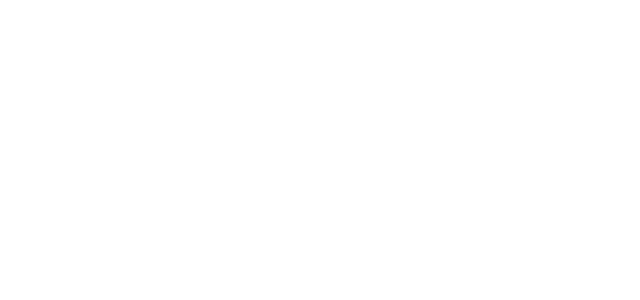
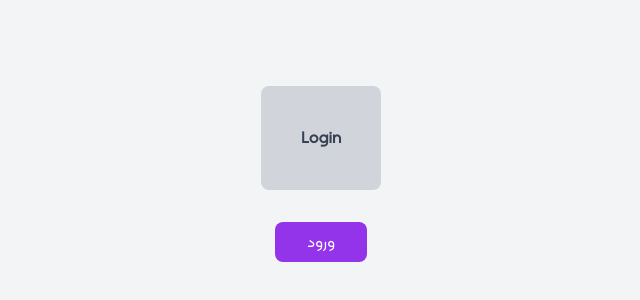
Before and after one commit to mohammad-zolghadr/admin-panel, a React (Create React App) app: page /login in a window 1280 px wide. Before the commit this address had no page. Shown: the part 226-526 px from the top of the page, without its empty margins (378-1018 px from the left). Built offline with nearby package versions, Linux system fonts and the light colour scheme; the HTML template or start-up script is replaced by a standard one.

Commit message:
Navbar only when logged in - README show steps

```diff
--- a/src/App.js
+++ b/src/App.js
@@ -16,8 +16,8 @@ const App = () => {
     <div className="font-nf">
       <Routes>
         <Route path="/" element={<Home />} />
+        <Route path="login" element={<Login />} />
         <Route path="/admin/*" element={<Navbar />}>
-          <Route path="login" element={<Login />} />
           <Route path="dashboard" element={<Dashboard />} />
           <Route path="posts" element={<Posts />} />
           <Route path="info" element={<Info />} />
--- a/src/components/Admin/Login.js
+++ b/src/components/Admin/Login.js
@@ -1,11 +1,18 @@
 import React from "react";
+import { Link } from "react-router-dom";
 
 const Login = () => {
   return (
-    <div className="font-nf h-screen bg-gray-100 flex justify-center items-center">
+    <div className="font-nf h-screen bg-gray-100 flex flex-col gap-8 justify-center items-center">
       <h1 className="text-md font-bold bg-gray-300 p-10 rounded-lg text-gray-700">
         Login
       </h1>
+      <Link
+        className="bg-purple-600 text-md px-8 py-2 rounded-lg text-white hover:opacity-50 duration-300"
+        to="/admin/dashboard"
+      >
+        ورود
+      </Link>
     </div>
   );
 };
--- a/src/components/Admin/Navbar.js
+++ b/src/components/Admin/Navbar.js
@@ -9,7 +9,7 @@ const Navbar = () => {
         <Link to="posts">پست ها</Link>
         <Link to="users">کاربران</Link>
         <Link to="info">اطلاعات وب</Link>
-        <Link to="login">خروج از حساب</Link>
+        <Link to="/login">خروج از حساب</Link>
         <Link to="/">خانه</Link>
       </div>
       <Outlet />
--- a/src/components/Home.js
+++ b/src/components/Home.js
@@ -9,7 +9,7 @@ const Home = () => {
         می توانید به پنل ادمین دسترسی داشته باشید
       </p>
       <Link
-        to="/admin/login"
+        to="/login"
         className="bg-purple-600 text-md px-8 py-2 rounded-lg text-white hover:opacity-50 duration-300"
       >
         ورود به پنل ادمین
```
Also changed, not shown: 1 other file (tests, documents, lock files or other folders).
